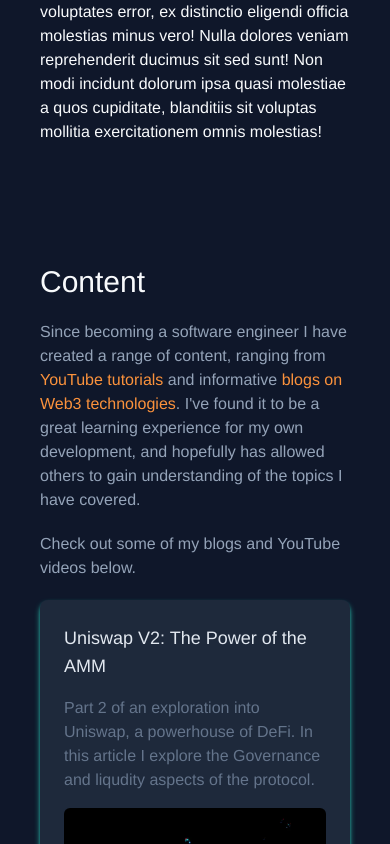
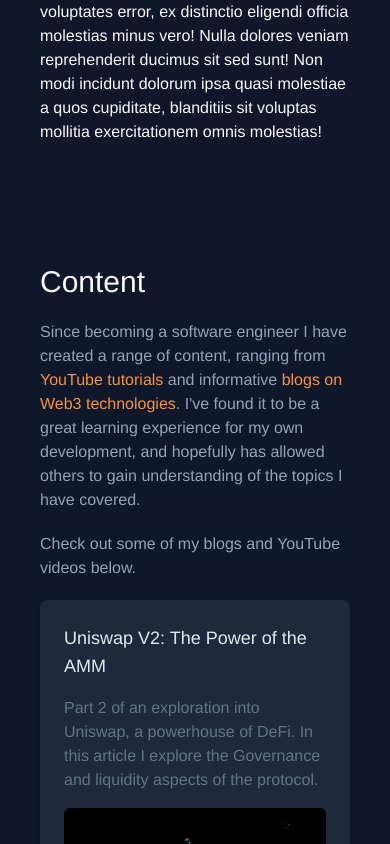
Before and after one commit to LMBroadhurst/CRYPTO_SUPERAPP, a Next.js app: page / in a window 390 px wide. Shown: the part 1156-2000 px from the top of the page. Built offline with nearby package versions, Linux system fonts and the light colour scheme.

Commit message:
New shadowing, Feedback section, and tab opening

```diff
--- a/components/home/BlogPreview.tsx
+++ b/components/home/BlogPreview.tsx
@@ -18,8 +18,8 @@
   return (
     <section className='self-stretch'>
         <section
-            className='flex flex-row justify-between items-center gap-8 rounded-lg bg-slate-800 p-6 shadow-md shadow-teal-400
-                transition-all duration-1000 hover:shadow-purple-400 hover:cursor-pointer hover:-translate-x-1'
+            className='flex flex-row justify-between items-center gap-8 rounded-lg bg-slate-800 p-6
+                transition-all duration-500 shadow-md hover:shadow-sky-300 hover:cursor-pointer'
         >
             <section className='flex flex-col gap-4'>
                 <h3 className='text-lg sm:text-xl text-slate-200'>{title}</h3>
@@ -34,12 +34,6 @@
 
                 <span className='text-sm text-slate-500'>{date}</span>
             </section>
-
-            {/* <img
-                src={image.src}
-                alt=''
-                className='hidden w-5/12 rounded-md xl:flex'
-            /> */}
         </section>
     </section>
   )
--- a/components/home/Header.tsx
+++ b/components/home/Header.tsx
@@ -13,7 +13,7 @@
             > MahiMarkets</a>
         </h2>
 
-        <h3 className='text-md text-slate-400 w-2/3 sm:4/5'>I build full stack websites/apps that generate revenue for businesses and provide great experiences for users.</h3>
+        <h3 className='text-md text-slate-400 w-2/3 sm:4/5'>I build full stack websites/apps that generate revenue for businesses and provide seamless experiences for users.</h3>
     </section>
   )
 }
--- a/components/home/IntroductionView.tsx
+++ b/components/home/IntroductionView.tsx
@@ -20,7 +20,7 @@
         <section className='flex flex-col mx-auto sm:w-3/4 lg:flex-row lg:w-[900px] lg:gap-20 lg:py-32 xl:w-[1150px]'>
 
             {/* Need this fixed whilst other half scrolls */}
-            <section className='flex flex-col justify-between p-10 py-32 lg:p-0 lg:w-1/2 lg:h-[700px]'>
+            <section className='flex flex-col justify-between p-10 py-32 lg:p-0 lg:w-1/2 lg:h-[700px] xl:sticky xl:top-20'>
 
                 <section className='flex flex-col gap-8 lg:gap-20'>
                     <Header />
--- a/components/home/PublishedContent.tsx
+++ b/components/home/PublishedContent.tsx
@@ -10,7 +10,7 @@
   {
     type: 'BLOG',
     title: 'Uniswap V2: The Power of the AMM',
-    description: 'Part 2 of an exploration into Uniswap, a powerhouse of DeFi. In this article I explore the Governance and liqudity aspects of the protocol.',
+    description: 'Part 2 of an exploration into Uniswap, a powerhouse of DeFi. In this article I explore the Governance and liquidity aspects of the protocol.',
     date: 'May 26th 2023',
     image: UNISWAPP2
   },
@@ -24,24 +24,10 @@
   {
     type: 'BLOG',
     title: 'ERC20: What & Why?',
-    description: '',
+    description: 'A dive into the history of ERC20 tokens, how they came into existence, what they acheive, and why they are an important standard in the crypto space.',
     date: 'May 12th 2023',
     image: ERC20
-  },
-  {
-    type: 'YOUTUBE',
-    title: 'Uniswap V2: The Power of the AMM',
-    description: '',
-    date: '',
-    image: UNISWAPP1
-  },
-  {
-    type: 'YOUTUBE',
-    title: 'Uniswap V2: The Power of the AMM',
-    description: '',
-    date: '',
-    image: UNISWAPP1
-  },
+  }
 ]
 
 const PublishedContent = () => {
--- a/styles/globals.css
+++ b/styles/globals.css
@@ -2,13 +2,6 @@
 @tailwind components;
 @tailwind utilities;
 
-.basicOrangeHoverableIcon {
-    transition: all;
-    transition-duration: 500ms;
-}
-
-.basicOrangeHoverableIcon:hover {
-    color: rgb(249 115 22);
-    cursor: pointer;
-    scale: 1.02;
-}
+/* .shadow1 {
+    box-shadow: #2dd4bf 0px 2px 8px;
+} */
```
